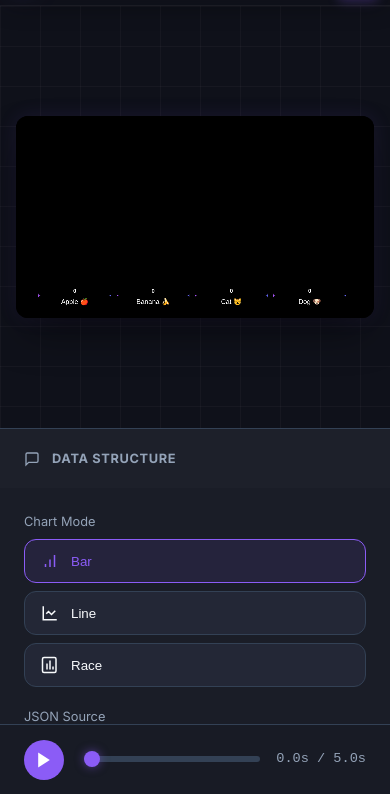
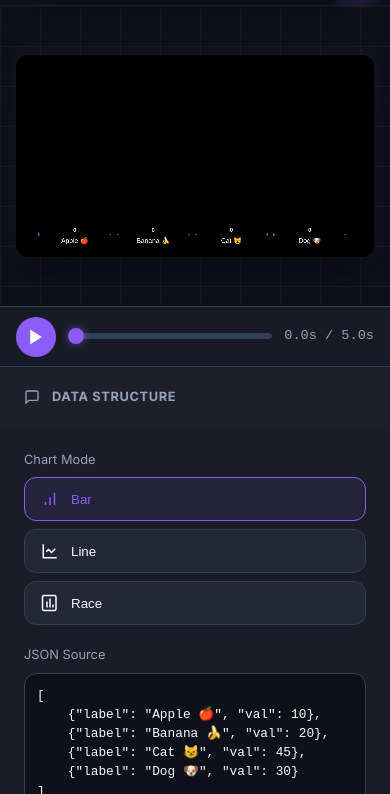
Before and after one commit to simplearyan/chart-studio, a website built with Vite: page index.html in a window 390 px wide. Shown: the part 50-844 px from the top of the page. Built offline with nearby package versions, Linux system fonts and the light colour scheme; some packages are replaced by stand-ins of ours.

Commit message:
feat: improved mobile UI/UX with grouped canvas/player and independent settings scroll

```diff
--- a/index.html
+++ b/index.html
@@ -40,15 +40,27 @@
             </div>
         </header>
 
-        <div class="studio-workspace">
-            <!-- Center View -->
-            <section class="canvas-panel">
-                <div id="canvas-container" class="canvas-container shadow-premium">
-                    <canvas id="main-canvas" width="1280" height="720"></canvas>
-                </div>
-            </section>
+        <main class="studio-content">
+            <!-- Left/Top Side: Visualization & Controls -->
+            <div class="canvas-area">
+                <section class="canvas-panel">
+                    <div id="canvas-container" class="canvas-container shadow-premium">
+                        <canvas id="main-canvas" width="1280" height="720"></canvas>
+                    </div>
+                </section>
 
-            <!-- Unified Right Panel -->
+                <footer class="playback-controls">
+                    <button id="btn-play" class="control-btn">
+                        <svg width="20" height="20" viewBox="0 0 24 24" fill="currentColor"><polygon points="5 3 19 12 5 21 5 3"/></svg>
+                    </button>
+                    <div class="timeline-scrubber">
+                        <input type="range" id="timeline-slider" min="0" max="100" value="0">
+                        <div class="time-display"><span id="time-current">0.0</span>s / <span id="time-total">5.0</span>s</div>
+                    </div>
+                </footer>
+            </div>
+
+            <!-- Right Sidebar: Properties & Exports -->
             <aside class="sidebar unified-sidebar">
 
                 <details class="accordion" open>
@@ -161,19 +173,7 @@
                     </div>
                 </details>
             </aside>
-        </div>
-
-        <!-- Full Width Timeline Engine -->
-        <footer class="playback-controls">
-            <button id="btn-play" class="control-btn">
-                <svg width="20" height="20" viewBox="0 0 24 24" fill="currentColor"><polygon points="5 3 19 12 5 21 5 3"/></svg>
-            </button>
-            <div class="timeline-scrubber">
-                <input type="range" id="timeline-slider" min="0" max="100" value="0">
-                <div class="time-display"><span id="time-current">0.0</span>s / <span id="time-total">5.0</span>s</div>
-            </div>
-        </footer>
-    </div>
+        </main>
 
     <!-- Export Overlay -->
     <div id="export-overlay" class="export-overlay hidden">
--- a/style.css
+++ b/style.css
@@ -50,6 +50,7 @@ body {
     display: flex;
     flex-direction: column;
     height: 100vh;
+    height: 100dvh;
 }
 
 .studio-header {
@@ -88,8 +89,15 @@ body {
     gap: 12px;
 }
 
-.studio-workspace {
+.studio-content {
     display: flex;
+    flex: 1;
+    overflow: hidden;
+}
+
+.canvas-area {
+    display: flex;
+    flex-direction: column;
     flex: 1;
     overflow: hidden;
 }
@@ -444,22 +452,35 @@ input[type=range]::-webkit-slider-thumb {
 
 /* Responsive Overrides */
 @media (max-width: 1024px) {
-    .studio-workspace {
+    .studio-content {
         flex-direction: column;
-        overflow-y: auto;
+        overflow: hidden; /* Fix layout height */
+    }
+
+    .canvas-area {
+        flex: 0 0 auto;
+        min-height: 400px;
+        height: auto;
+        border-bottom: 1px solid var(--border-color);
+    }
+
+    .canvas-panel {
+        flex: 1;
+        height: auto;
+        min-height: 300px;
+    }
+
+    .playback-controls {
+        height: 60px;
+        padding: 0 16px;
+        flex-shrink: 0;
     }
 
     .unified-sidebar {
+        flex: 1;
         width: 100%;
         border-left: none;
-        border-top: 1px solid var(--border-color);
-        flex-shrink: 0;
-    }
-
-    .canvas-panel {
-        flex: none;
-        height: 50vh;
-        min-height: 350px;
+        overflow-y: auto;
     }
 
     .canvas-container {
@@ -468,6 +489,10 @@ input[type=range]::-webkit-slider-thumb {
 }
 
 @media (max-width: 768px) {
+    .canvas-area {
+        min-height: 320px;
+    }
+
     .studio-header {
         padding: 0 12px;
     }
@@ -483,4 +508,12 @@ input[type=range]::-webkit-slider-thumb {
     .logo {
         font-size: 1rem;
     }
+
+    .playback-controls {
+        gap: 12px;
+    }
+
+    .timeline-scrubber {
+        gap: 12px;
+    }
 }
```
